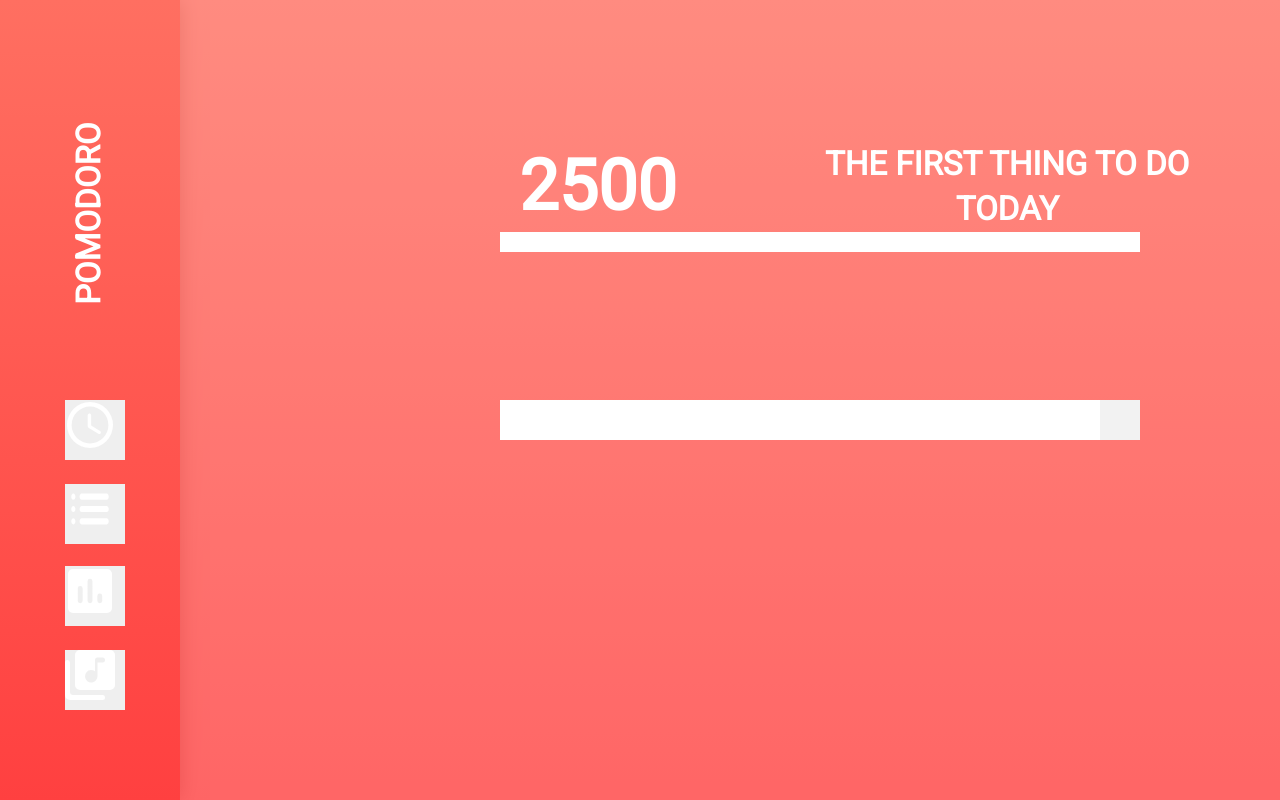
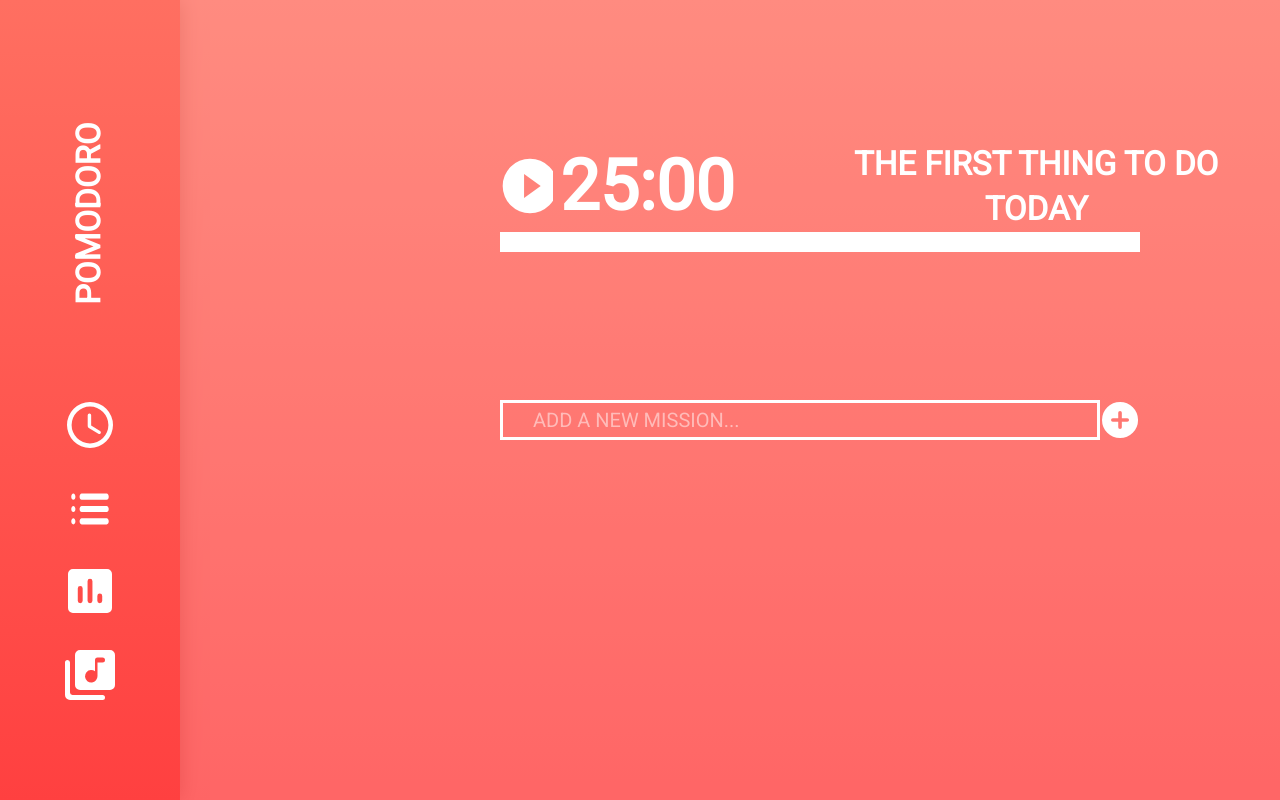
Before and after one commit to Waouo/Pomodoro, a React app: page / in a window 1280 px wide. Shown: the top 800 px of the page. Built offline with nearby package versions, Linux system fonts and the light colour scheme.

Commit message:
CountDownTimer

```diff
--- /dev/null
+++ b/src/components/CountDownTimer.js
@@ -0,0 +1,45 @@
+import React, { useEffect, useState } from 'react'
+import PropTypes from 'prop-types'
+
+let countDownTimer
+
+const CountDownTimer = ({ onTimeUp }) => {
+  const [countDownSecond, setCountDownSecond] = useState(1500)
+  const [remainSeconds, setRemainSeconds] = useState(1500)
+  const [timerState, setTimerState] = useState(false)
+
+  useEffect(() => {
+    if (timerState) {
+      const startTime = Date.now()
+      countDownTimer = setInterval(() => {
+        const pastSeconds = (Date.now() - startTime) / 1000
+        const remain = countDownSecond - pastSeconds
+        setRemainSeconds(remain >= 0 ? remain : 0)
+      }, 1)
+    } else {
+      clearInterval(countDownTimer)
+    }
+    return () => clearInterval(countDownTimer)
+  }, [timerState])
+
+  const toggleTimer = () => {
+    setTimerState(!timerState)
+  }
+
+  return (
+    <div className="clock d-flex align-items-center border-bot-light">
+      <button className="clock-button btn-lg" onClick={toggleTimer}></button>
+      <h2 className="clock-display text-light">
+        {new Date(remainSeconds * 1000).toISOString().substr(14, 5)}
+      </h2>
+      <h2 className="title text-light">The First Thing To Do Today</h2>
+    </div>
+  )
+}
+
+CountDownTimer.propTypes = {
+  onTimeUp: PropTypes.func,
+  seconds: PropTypes.number,
+}
+
+export default CountDownTimer
--- a/src/components/Main.js
+++ b/src/components/Main.js
@@ -1,24 +1,20 @@
 import React, { useState } from 'react'
+import CountDownTimer from './CountDownTimer'
 
 const Main = () => {
-  const [time, setTime] = useState(2500)
 
   return (
     <main>
-      <div className="clock d-flex align-items-center border-bot-light">
-        <button className="clock-button"></button>
-        <h2 className="clock-display text-light">{time}</h2>
-        <h2 className="title text-light">The First Thing To Do Today</h2>
-      </div>
+      <CountDownTimer/>
 
       <div className="todo d-flex justify-content-center">
         <div className="new-todo d-flex justify-content-sb">
           <input
             type="text"
             placeholder="ADD A NEW MiSSION..."
-            className="todo-input text-light"
+            className="todo-input text-light bgc-transparent"
           />
-          <button className="add-todo-btn btn-md btn-transparent"></button>
+          <button className="add-btn btn-md bgc-transparent"></button>
         </div>
       </div>
     </main>
--- a/src/components/Sidenav.js
+++ b/src/components/Sidenav.js
@@ -5,19 +5,19 @@ const Sidenav = () => {
     <nav id="sidenav">
       <h1 className="title text-light rotate-left-90">POMODORO</h1>
       <button
-        className="sidenav-btn btn-lg btn-transparent"
+        className="sidenav-btn btn-lg bgc-transparent"
         id="btn-schedule"
       ></button>
       <button
-        className="sidenav-btn btn-lg btn-transparent"
+        className="sidenav-btn btn-lg bgc-transparent"
         id="btn-list"
       ></button>
       <button
-        className="sidenav-btn btn-lg btn-transparent"
+        className="sidenav-btn btn-lg bgc-transparent"
         id="btn-assessment"
       ></button>
       <button
-        className="sidenav-btn btn-lg btn-transparent"
+        className="sidenav-btn btn-lg bgc-transparent"
         id="btn-music"
       ></button>
     </nav>
```
